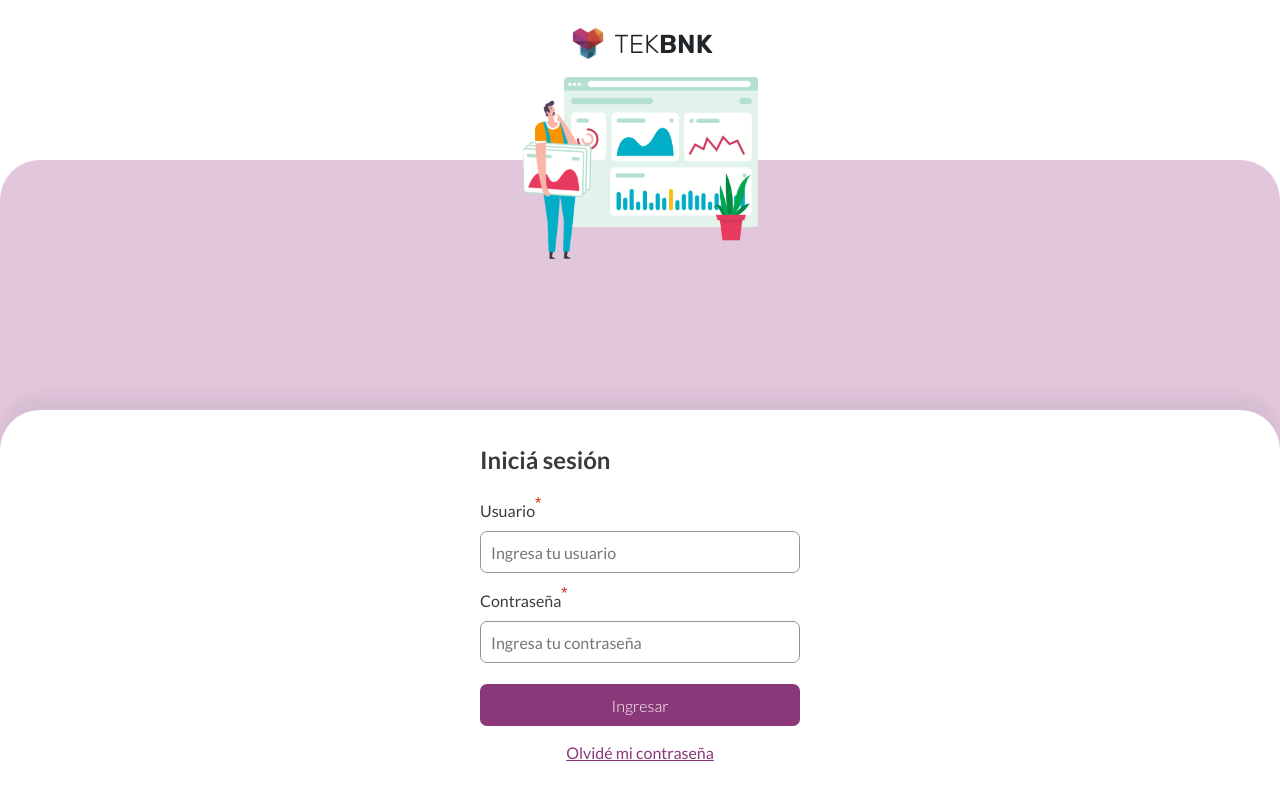
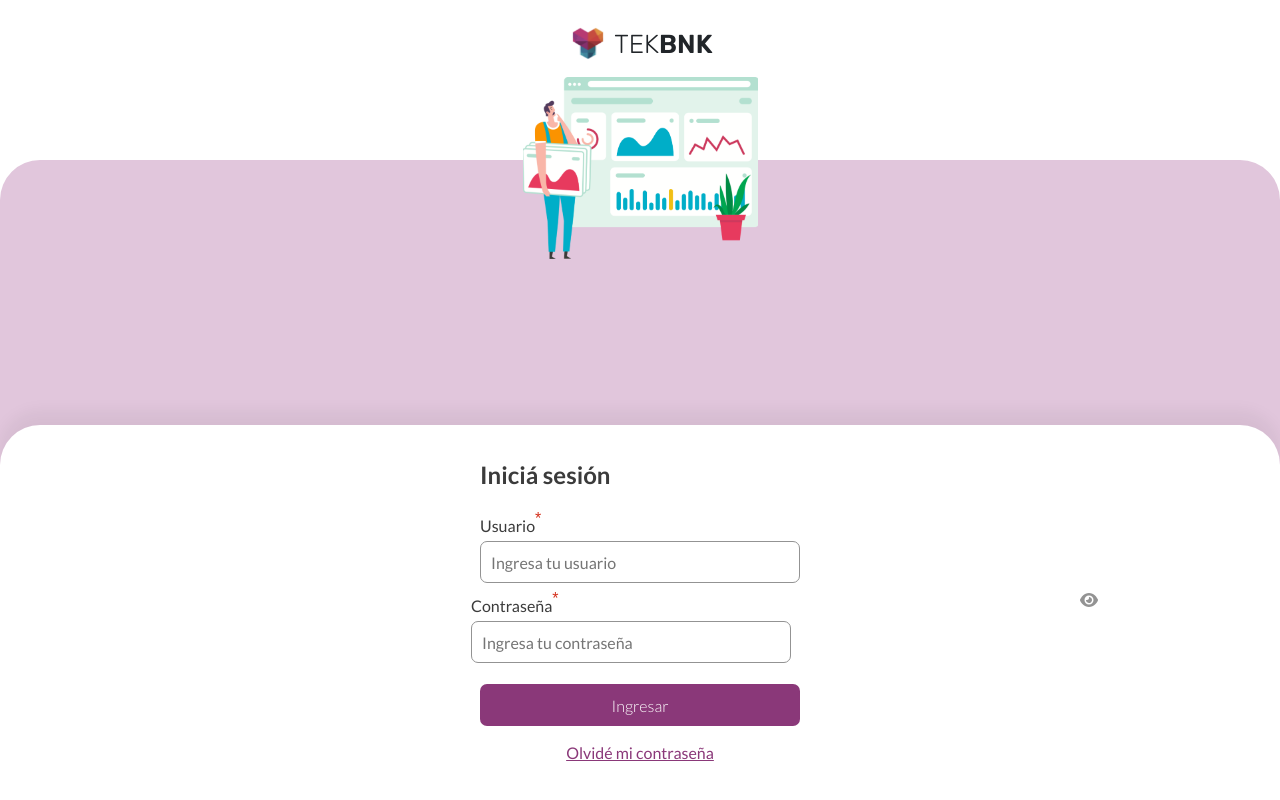
Before and after one commit to francocalluso/tekBNK-test, a React (Create React App) app: page / in a window 1280 px wide. Built offline with nearby package versions, Linux system fonts and the light colour scheme.

Commit message:
toogle de pass

```diff
--- a/src/App.js
+++ b/src/App.js
@@ -1,5 +1,9 @@
 
 import { Container } from "./components/Container";
+import { library } from "@fortawesome/fontawesome-svg-core"
+import { faEye, faEyeSlash } from "@fortawesome/free-solid-svg-icons"
+
+library.add(faEye, faEyeSlash)
 
 function App() {
   return (
--- a/src/components/FormSignIn.jsx
+++ b/src/components/FormSignIn.jsx
@@ -2,6 +2,8 @@ import React from 'react'
 import { useForm } from '../hooks/useForm'
 import warning from '../warning.png'
 import "../formSignIn.css";
+import { usePasswordToogle } from '../hooks/usePasswordToogle';
+
 
 const initialForm = {
     name:"",
@@ -33,6 +35,7 @@ export const FormSignIn = () => {
     handleSubmit,
     } = useForm(initialForm,validationsForm);
 
+ const [PasswordInputType,ToggleIcon] = usePasswordToogle();
 
   return (
 
@@ -44,26 +47,28 @@ export const FormSignIn = () => {
             <h2>Iniciá sesión</h2>
             <label>Usuario<sup>*</sup></label>
             <input
+            className="inputNormal"
             type="text"
             name="name"
             placeholder="Ingresa tu usuario"
             onChange={handleChange}
             value={form.name}
             />
-            {errors.name && <span className="popUpAlert"><img className="warning"src={warning} alt="warning"/><p className="alerta">{errors.name}</p></span>}
+            {errors.name && <span className="popUpAlertUsuario"><img className="warning"src={warning} alt="warning"/><p className="alerta">{errors.name}</p></span>}
             </div>
 
             <div>
             <label>Contraseña<sup>*</sup></label>
             <input
-            type="password"
+            className="inputNormal"
+            type={PasswordInputType}
             name="password"
             placeholder="Ingresa tu contraseña"
             onChange={handleChange}
             value={form.password}
             />
-            <span className="password-toogle-icon"></span>
             {errors.password && <span className="popUpAlert"><img className="warning"src={warning} alt="warning"/><p className="alerta">{errors.password}</p></span>}
+            <span className="password-toogle-icon">{ToggleIcon}</span>
             </div>
 
 
--- a/src/formSignIn.css
+++ b/src/formSignIn.css
@@ -15,6 +15,7 @@
   box-shadow: 0px -14px 16px 0px #0000000d;
   position: absolute;
   bottom: 0;
+  z-index: 1;
 }
 
 .form {
@@ -25,8 +26,7 @@
   width: 100%;
 }
 
-input[type="text"],
-input[type="password"] {
+.inputNormal {
   font-family: "Lato", sans-serif;
   font-weight: 400;
   font-size: 16px;
@@ -42,8 +42,7 @@ input[type="password"] {
   background-color: transparent;
 }
 
-input[type="text"]:focus,
-input[type="password"]:focus {
+.inputNormal:focus {
   outline-color: #649fd6;
 }
 
@@ -62,7 +61,7 @@ label {
   font-size: 16px;
   display: block;
   color: #3b3b3b;
-  margin: 5px 0;
+  margin: 0;
 }
 
 input[type="submit"] {
@@ -90,6 +89,16 @@ input[type="submit"]:active {
   transition: 0.3s;
 }
 
+.password-toogle-icon {
+  position: relative;
+  width: 20px;
+  top: -43px;
+  left: 289px;
+  z-index: 1000;
+  cursor: pointer;
+  color: #939393;
+}
+
 sup {
   font-family: "Encode-sans", sans-serif;
   font-weight: 400;
@@ -102,8 +111,16 @@ sup {
   flex-direction: row;
   align-items: baseline;
   margin-top: 3px;
+  position: absolute;
+  transform: translateY(-9px);
 }
-
+.popUpAlertUsuario {
+  display: flex;
+  flex-direction: row;
+  align-items: baseline;
+  margin-top: 3px;
+  transform: translateY(-10px);
+}
 .warning {
   margin-right: 5px;
   height: 14px;
--- a/src/hooks/useForm.js
+++ b/src/hooks/useForm.js
@@ -1,4 +1,5 @@
 import { useState } from 'react';
+
 
 
 export const useForm = (initialForm, validateForm) => {
@@ -7,6 +8,8 @@ export const useForm = (initialForm, validateForm) => {
  const[errors,setErrors] = useState({});
  const[loading,setLoading] = useState(false);
  const[response,setResponse] = useState(null);
+
+
 
  const handleChange = (e) =>{
     const {name,value} = e.target;
--- /dev/null
+++ b/src/hooks/usePasswordToogle.js
@@ -0,0 +1,17 @@
+import React, { useState } from 'react'
+import { FontAwesomeIcon } from "@fortawesome/react-fontawesome"
+
+
+export const usePasswordToogle = () => {
+  const [visible, setVisibility] = useState(false);
+
+  const Icon = (
+  <FontAwesomeIcon icon={ visible ? "eye-slash" : "eye" }
+  onClick={ () => setVisibility (visibility => !visibility)}/>
+  )
+
+  const InputType = visible ? "text" : "password";
+
+
+  return[InputType, Icon];
+}
--- a/src/index.js
+++ b/src/index.js
@@ -1,7 +1,6 @@
 import React from 'react';
 import ReactDOM from 'react-dom'
 import App from './App';
-
 
 
 ReactDOM.render(
```
Also changed, not shown: package.json (+4 -4 lines), 1 other file (tests, documents, lock files or other folders).
